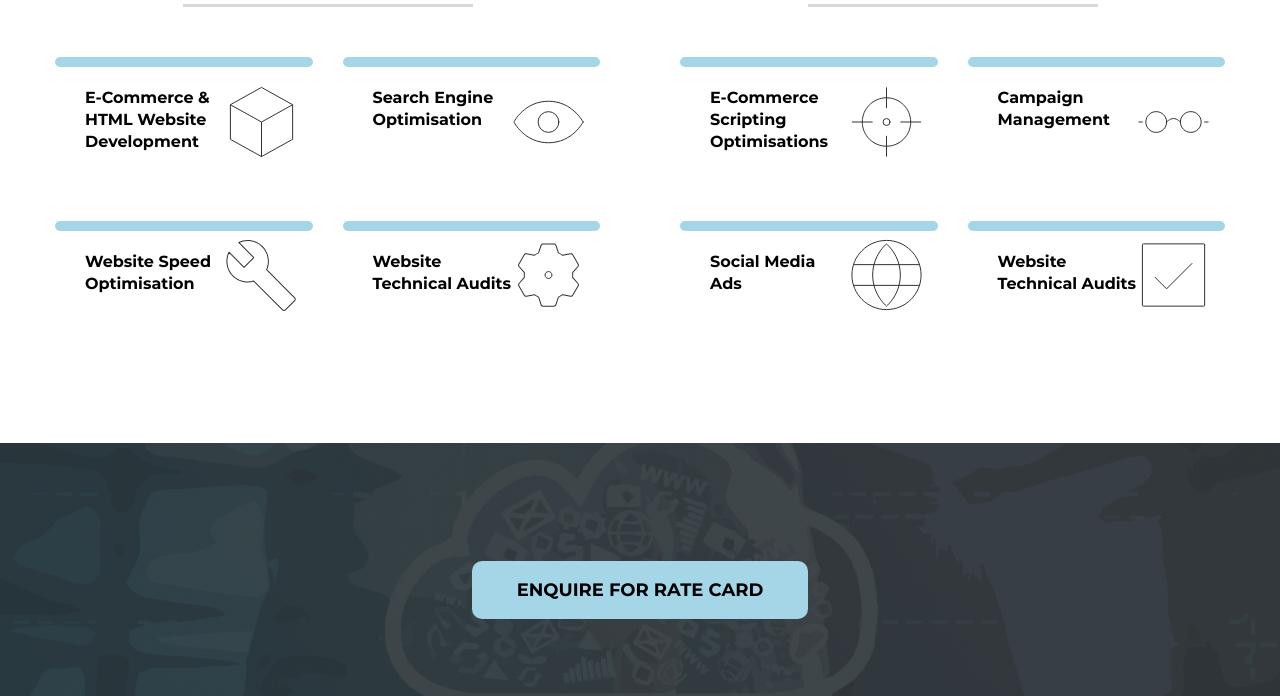
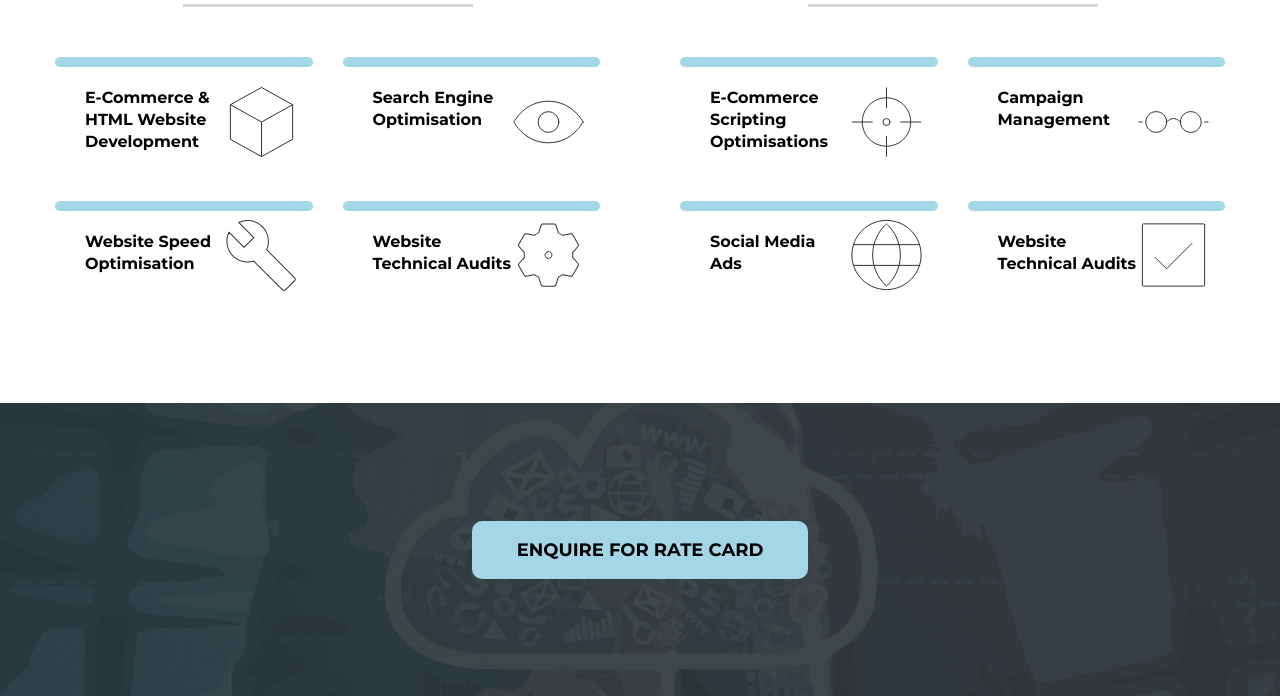
Before and after one commit to clouru/clouru-webpage, a PHP site: page / in a window 1280 px wide. Shown: the part 2195-2891 px from the top of the page. Run offline with PHP 8.4, Linux system fonts and the light colour scheme.

Commit message:
update service item margin bottom

```diff
--- a/assets/css/style.css
+++ b/assets/css/style.css
@@ -2110,7 +2110,7 @@ body.open-custom-popup .site-header.allot-position {
   margin-bottom: 97px;
 }
 .digital-outsourcing-agency .services-main .item {
-  margin-bottom: 40px;
+  margin-bottom: 20px;
 }
 .digital-outsourcing-agency .services-main .service-box {
   /* background: #a4d6e8; */
```
